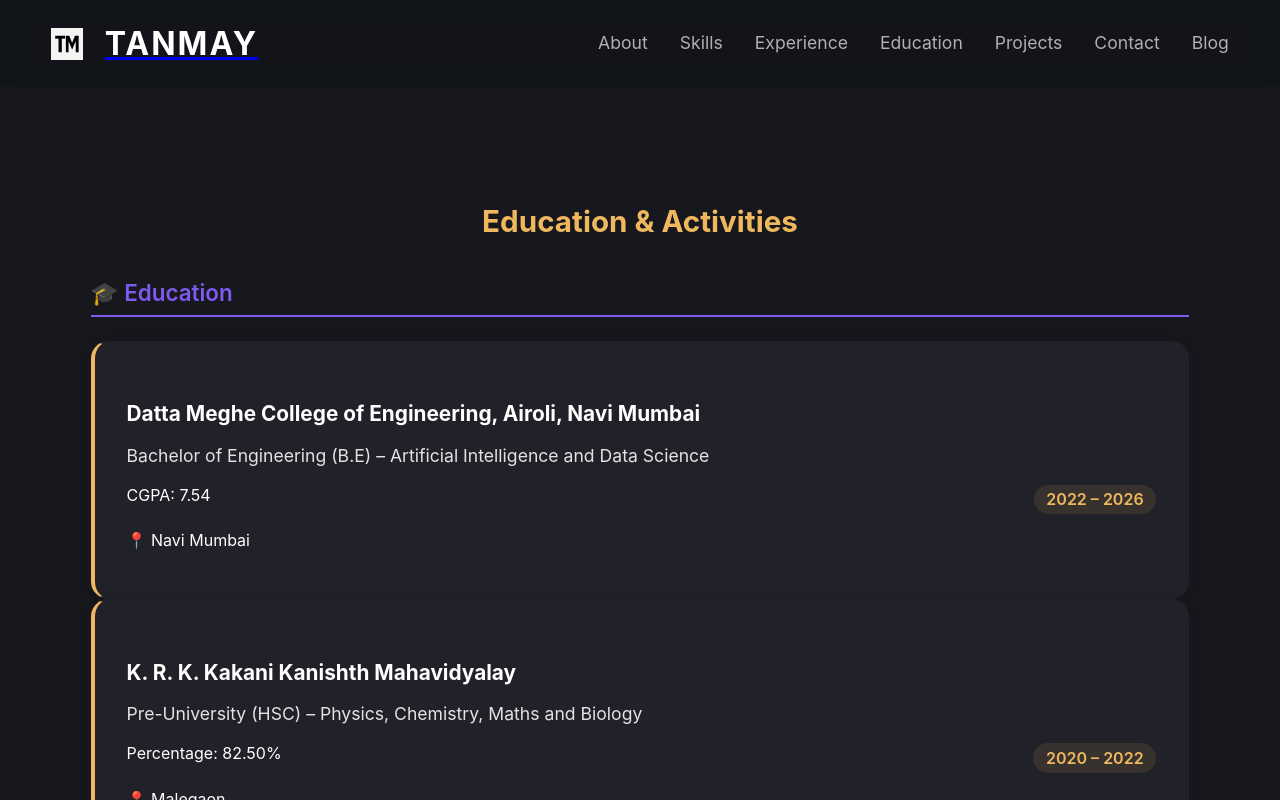
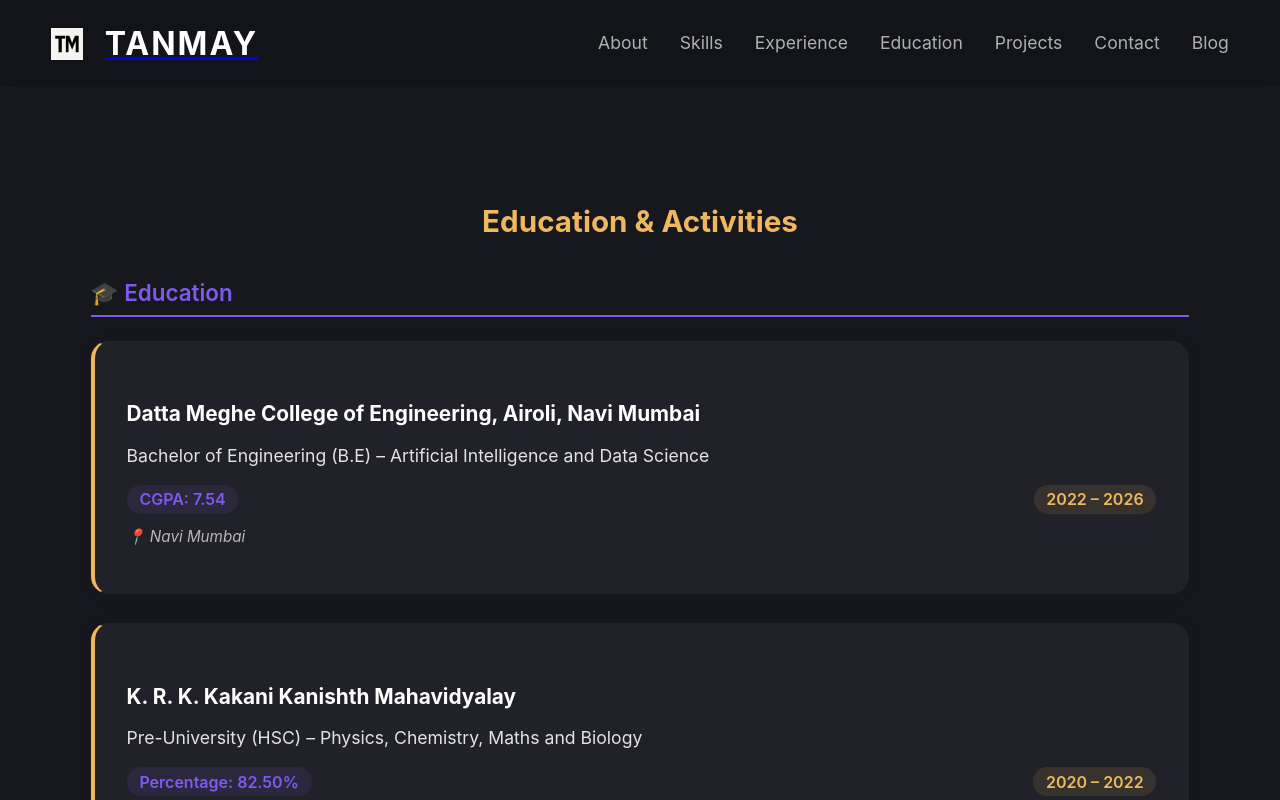
Before and after one commit to tm7218921/Portfolio1, a React (Create React App) app: page /academic-activities in a window 1280 px wide. Shown: the top 800 px of the page. Built offline with nearby package versions, Linux system fonts and the light colour scheme.

Commit message:
Update AcademicActivities.css

```diff
--- a/src/pages/AcademicActivities.css
+++ b/src/pages/AcademicActivities.css
@@ -24,6 +24,13 @@
   margin-bottom: 1.5rem;
   border-bottom: 2px solid #7f5af0;
   padding-bottom: 0.5rem;
+}
+
+/* Added timeline container styling */
+.education__timeline {
+  display: flex;
+  flex-direction: column;
+  gap: 1.8rem; /* Gap between education cards */
 }
 
 .education__card {
@@ -60,9 +67,11 @@
   justify-content: space-between;
   flex-wrap: wrap;
   gap: 1rem;
+  margin-bottom: 0.8rem; /* Added spacing before location */
 }
 
-.education__cgpa {
+.education__cgpa,
+.education__grade {
   color: #7f5af0;
   font-weight: 600;
   background: rgba(127, 90, 240, 0.1);
@@ -76,6 +85,14 @@
   background: rgba(239, 183, 94, 0.1);
   padding: 0.3rem 0.8rem;
   border-radius: 20px;
+}
+
+/* Added location styling */
+.education__location {
+  color: #b8b8b8;
+  font-size: 0.95rem;
+  margin-top: 0.5rem;
+  font-style: italic;
 }
 
 .achievements__grid {
@@ -157,4 +174,8 @@
   .achievements__grid {
     grid-template-columns: 1fr;
   }
+
+  .education__timeline {
+    gap: 1.5rem; /* Slightly reduced gap on mobile */
+  }
 }
```
